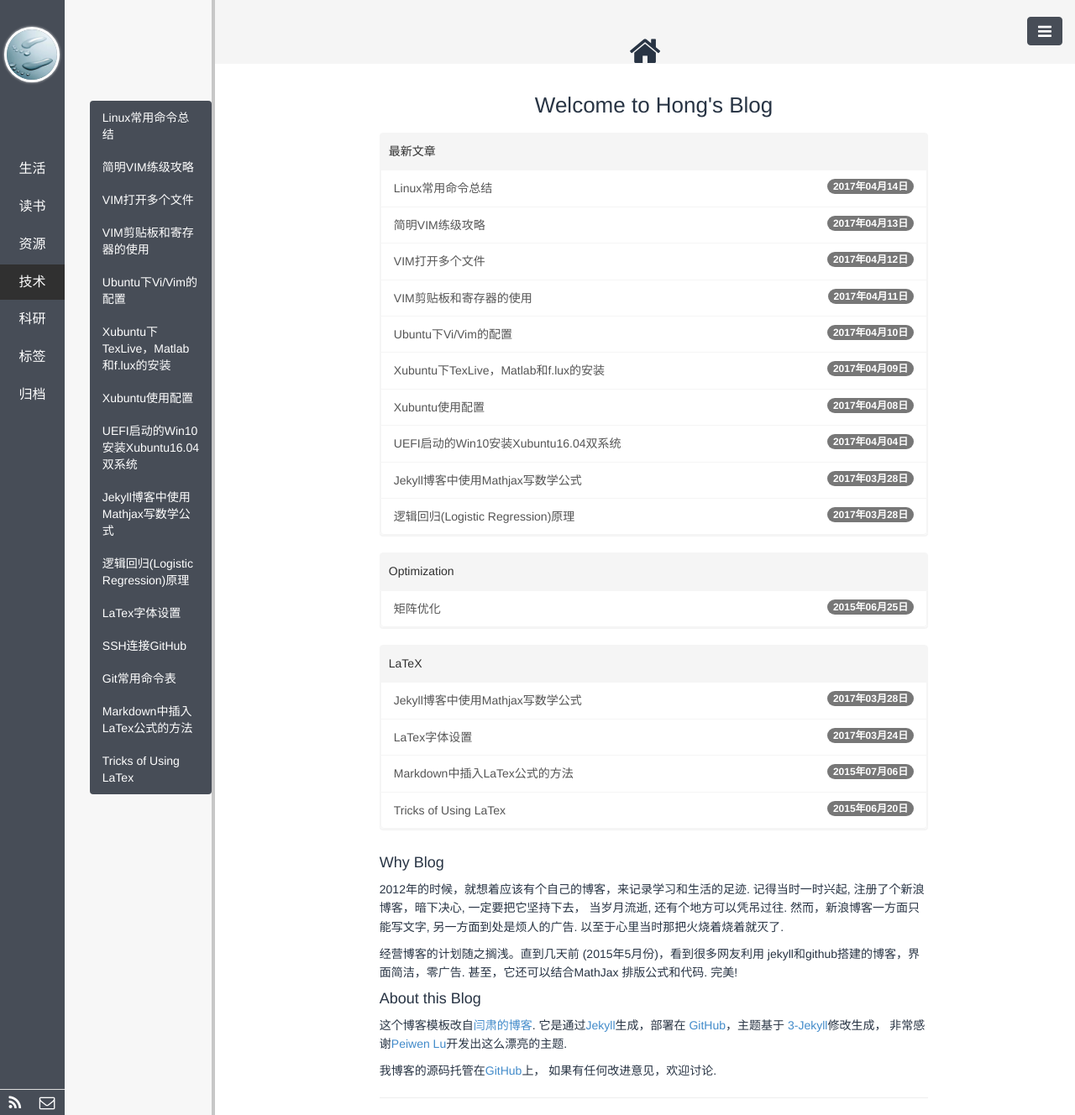
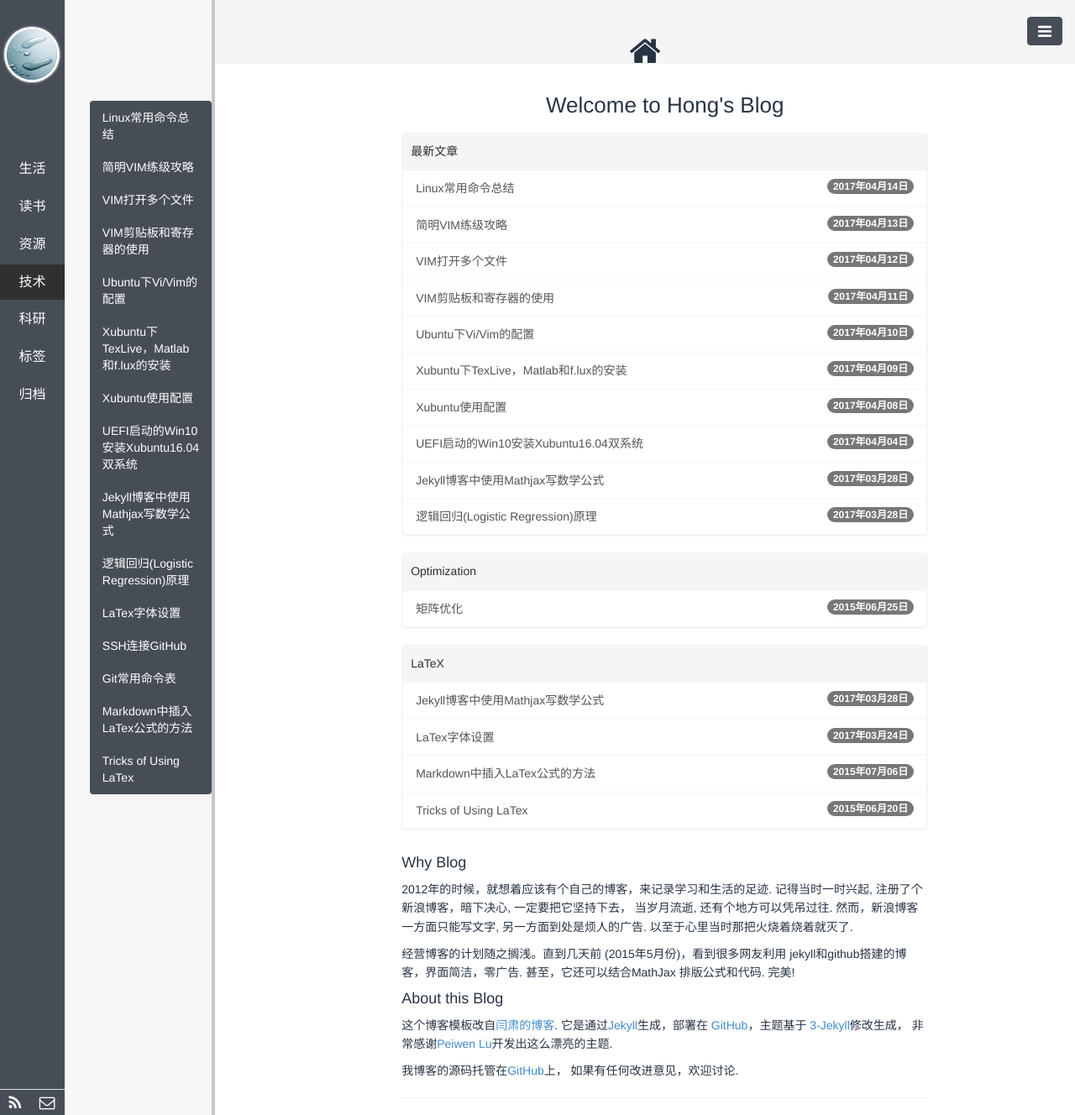
Before and after one commit to polyHong/polyHong.github.io, a Jekyll site: the page built from index.html, in a window 1280 px wide. Shown: the whole page at 84% size. Built offline with Jekyll 4.4.1, drawn with Linux system fonts in a browser that asks for light colours; Markdown is read by kramdown in place of the engine named in the settings; the list of posts is cut into pages by our own code; comment, search, counter and statistics services are not loaded.

Commit message:
adjust content nav&btn

```diff
--- a/public/css/base.css
+++ b/public/css/base.css
@@ -116,7 +116,7 @@ body, html {
 /*  padding-left: 30px;
   padding-right: 30px;
 */
-  padding: 0 18% 0 20%;
+  padding: 0 18% 0 22.5%;
   color: #283444;
   line-height: 1.6;
 }
```
Also changed, not shown: 2 other files.
